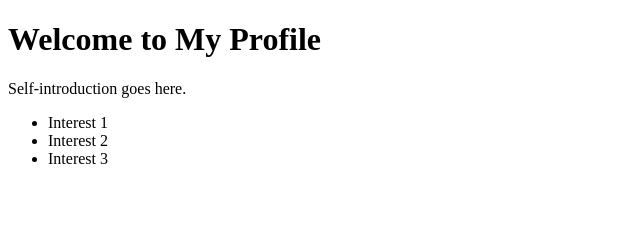
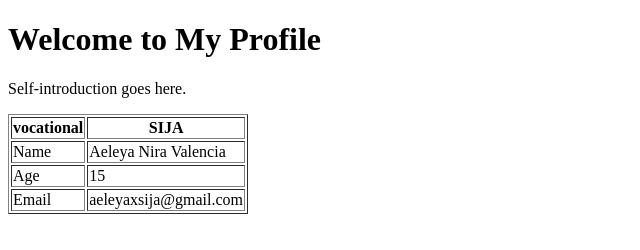
Before and after one commit to aeleyaSIJA/jobsheet-github-aeleya, a plain HTML site: page index.html in a window 1280 px wide. Shown: the whole page, without its empty margins (0-640 px from the left). Drawn offline with Linux system fonts and the light colour scheme.

Commit message:
Update biodata dan tampilan

```diff
--- a/index.html
+++ b/index.html
@@ -8,10 +8,24 @@
 <body>
     <h1>Welcome to My Profile</h1>
     <p>Self-introduction goes here.</p>
-    <ul>
-        <li>Interest 1</li>
-        <li>Interest 2</li>
-        <li>Interest 3</li>
-    </ul>
+    <table>
+        <table border="1">
+            <tr>
+                <th>vocational</th>
+                <th>SIJA</th>
+            </tr>
+            <tr>
+                <td>Name</td>
+                <td>Aeleya Nira Valencia</td>
+            </tr>
+            <tr>
+                <td>Age</td>
+                <td>15</td>
+            </tr>
+            <tr>
+                <td>Email</td>
+                <td>aeleyaxsija@gmail.com</td>
+            </tr>
+        </table>
 </body>
 </html>
```
